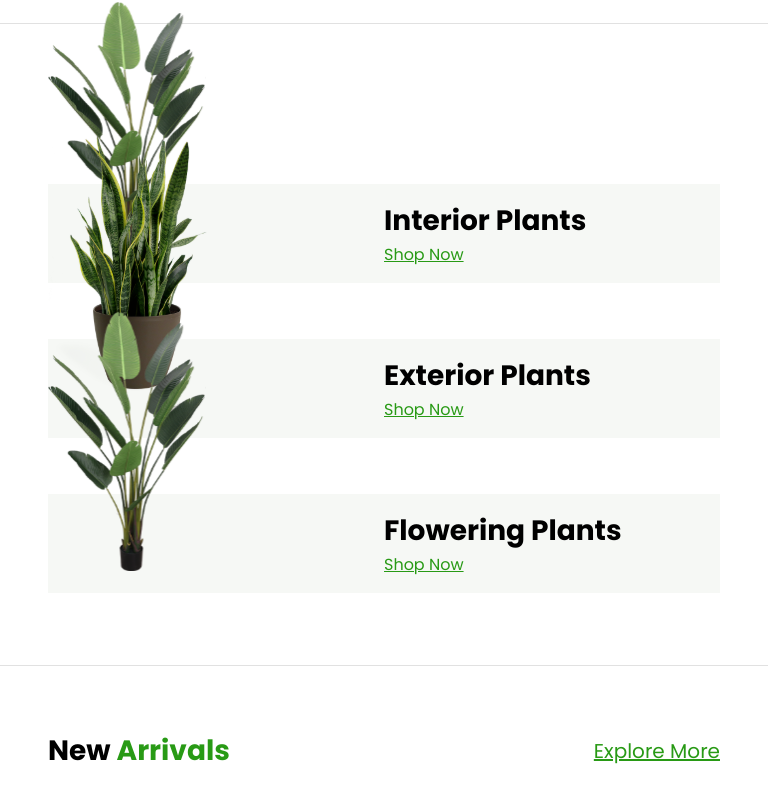
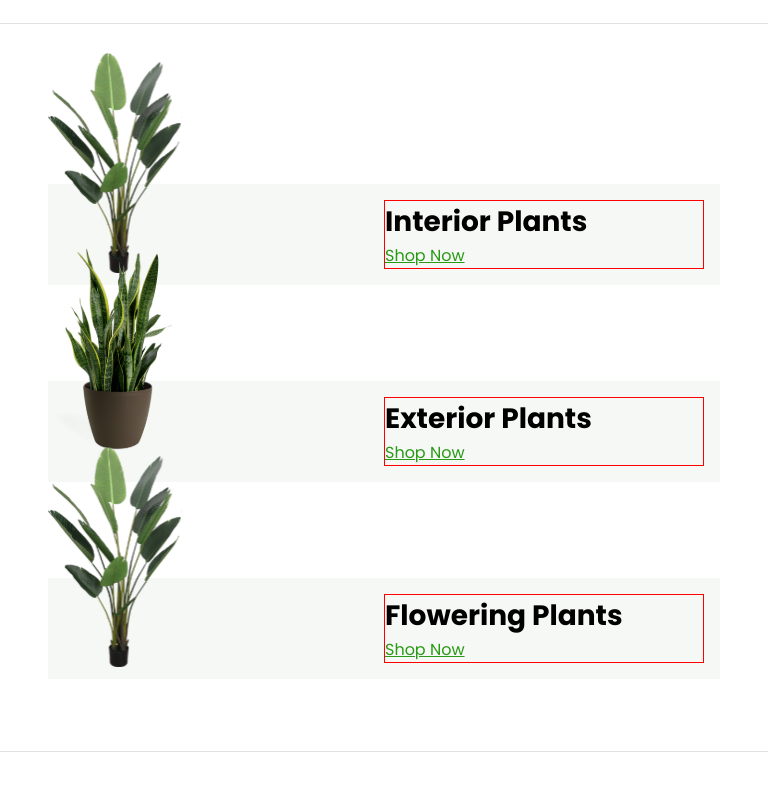
Before and after one commit to demi05/PlantsRUs, a React (Create React App) app: page / in a window 768 px wide. Shown: the part 1242-2049 px from the top of the page. Built offline with nearby package versions, Linux system fonts and the light colour scheme.

Commit message:
committing changes

```diff
--- a/src/index.css
+++ b/src/index.css
@@ -186,6 +186,7 @@ nav .nav-icon {
   display: flex;
   align-items: center;
   justify-content: center;
+  width: 100%;
 }
 .categories-main-div {
   background-color: var(--Lemon);
@@ -413,6 +414,26 @@ nav .nav-icon {
   font-size: 1.5rem;
 }
 
+@media (min-width: 768px) and (max-width: 1200px) {
+  .hero-buttons button {
+    width: 40%;
+  }
+  .hero-buttons button:last-of-type {
+    width: 45%;
+  }
+  .categories-main-div-img {
+    position: absolute;
+    bottom: 35%;
+  }
+  .categories-main-div-text:last-of-type {
+    /* padding-right: 2em; */
+    border: 1px solid red;
+  }
+  .categories-main-div-text h3 {
+    font-size: 1.5rem;
+  }
+}
+
 @media (max-width: 768px) {
   /* nav  */
   .nav {
@@ -585,3 +606,18 @@ nav .nav-icon {
     margin: 0 auto;
   }
 }
+
+@media (min-width: 500px) and (max-width: 768px) {
+  .categories-main,
+  .arrivals-main {
+    gap: 6em;
+  }
+  .categories-main-div-img {
+    bottom: 5%;
+    left: 0;
+    width: 20%;
+  }
+  .arrivals-img img {
+    width: 30%;
+  }
+}
```
